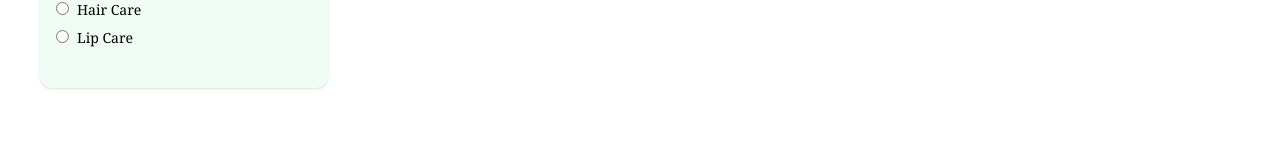
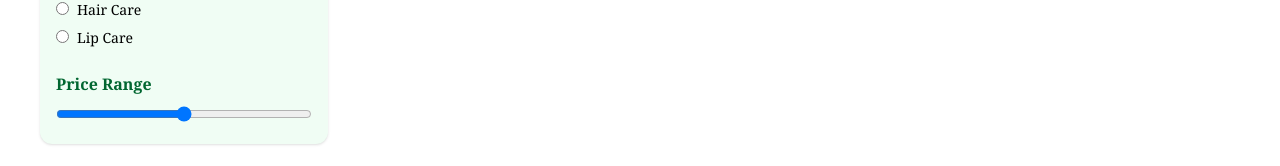
Before and after one commit to md-abu-naim/NatureGlow, a React (Vite) app: page /shop in a window 1280 px wide. Shown: the part 374-540 px from the top of the page. Built offline with nearby package versions, Linux system fonts and the light colour scheme.

Commit message:
shop price rang

```diff
--- a/src/Pages/Shop/Shop.jsx
+++ b/src/Pages/Shop/Shop.jsx
@@ -34,6 +34,12 @@ const Shop = () => {
                                 <li><input type="radio" name="category" className="mr-2" />Lip Care</li>
                             </ul>
                         </div>
+
+                        {/* Pricr Range */}
+                        <div>
+                            <h3 className="font-semibold text-green-800 mb-2">Price Range</h3>
+                            <input type="range" min='0' max='5000' className="w-full text-green-500" />
+                        </div>
                     </aside>
                 </div>
             </div>
@@ -50,7 +56,6 @@ const Shop = () => {
                         {showFilters ? 'Hide Filters' : 'Show Filters'}
                     </button>
                 </div>
-
                 <div className="grid grid-cols-1 md:grid-cols-4 gap-6">
                     {/* Filters Sidebar */}
                     <aside className={`md:col-span-1 bg-green-50 p-4 rounded-xl shadow ${showFilters ? 'block' : 'hidden'} md:block`}>
```
